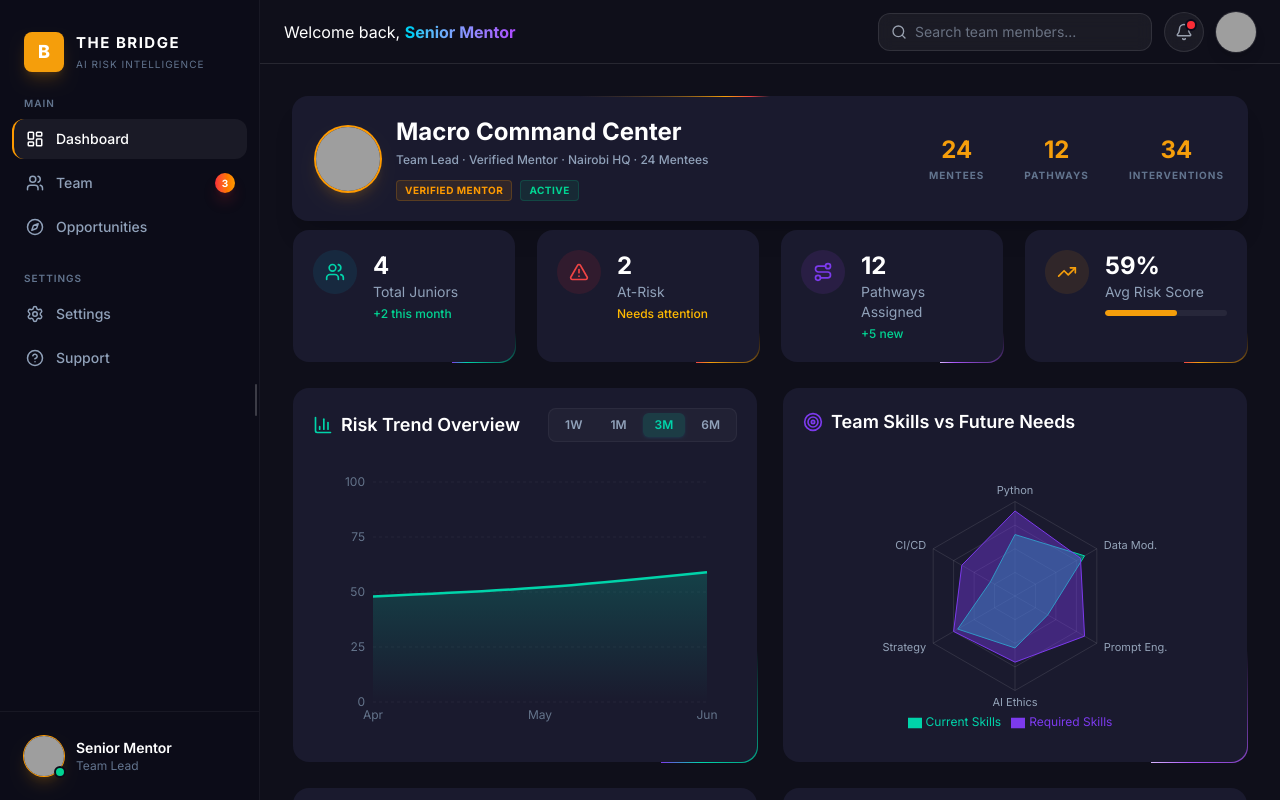
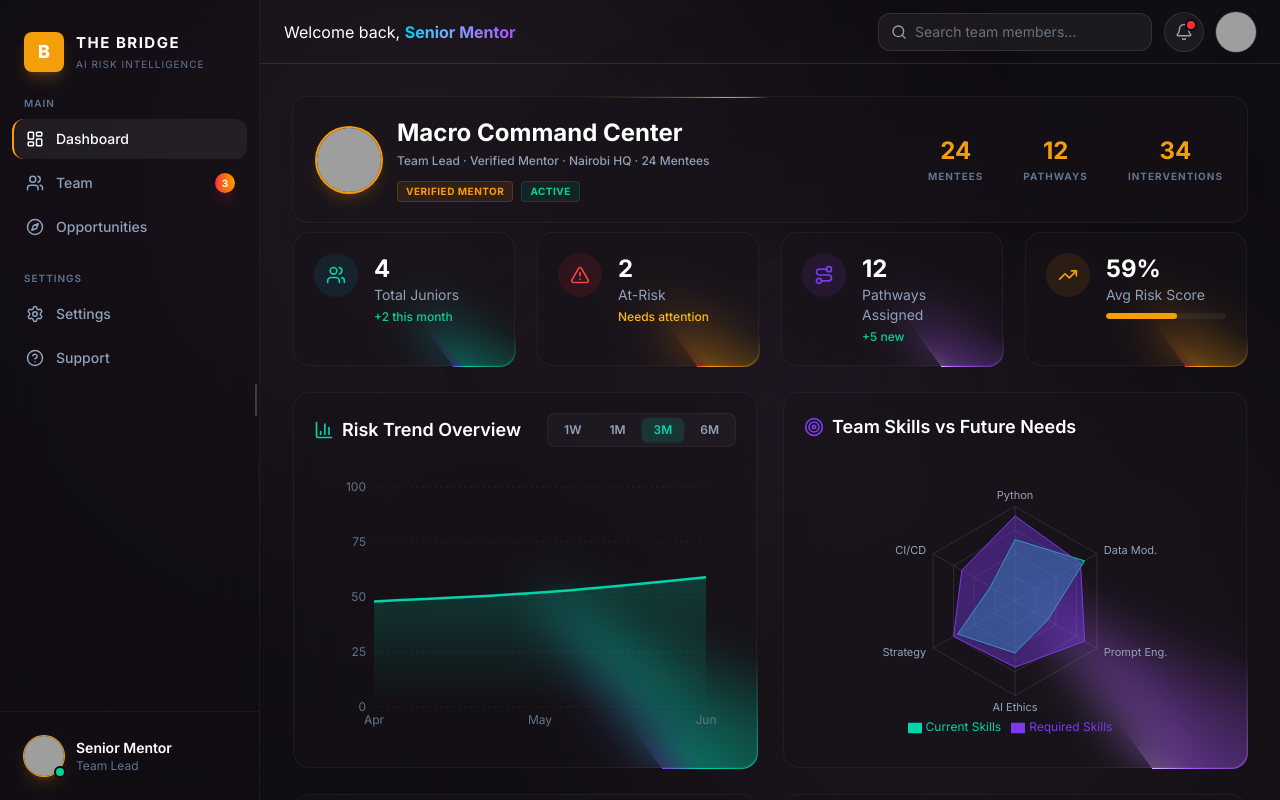
Before and after one commit to Steph-404/AI_Risk_Dashboard, a React (Vite) app: page / in a window 1280 px wide. Shown: the top 800 px of the page. Built offline with nearby package versions, Linux system fonts and the light colour scheme; grey boxes are pictures that could not be loaded.

Commit message:
style: implement flowing ambient liquid gradient background with refined mauve glassmorphism matching the inspiration aesthetic

```diff
--- a/src/App.jsx
+++ b/src/App.jsx
@@ -24,7 +24,14 @@ function App() {
   }, []);
 
   return (
-    <div className="app-layout bg-[#0F0F1A]">
+    <div className="app-layout bg-transparent relative z-0">
+      {/* Liquid Ambient Background */}
+      <div className="liquid-bg-container">
+        <div className="liquid-wave-1"></div>
+        <div className="liquid-wave-2"></div>
+        <div className="liquid-wave-3"></div>
+      </div>
+
       {/* Sidebar */}
       <Sidebar
         isOpen={sidebarOpen}
--- a/src/components/AnimatedCard.jsx
+++ b/src/components/AnimatedCard.jsx
@@ -42,7 +42,7 @@ export default function AnimatedCard({
       />
 
       {/* Card content */}
-      <div className="relative z-10 h-full rounded-2xl bg-[#1A1A2E] p-5">
+      <div className="glass-panel relative z-10 h-full rounded-2xl p-5">
         {children}
       </div>
     </motion.div>
--- a/src/components/TopBar.jsx
+++ b/src/components/TopBar.jsx
@@ -97,7 +97,7 @@ const TopBar = ({ onMenuClick, onSelectJunior }) => {
                 animate={{ opacity: 1, y: 0 }}
                 exit={{ opacity: 0, y: 5 }}
                 transition={{ duration: 0.2 }}
-                className="absolute top-full left-0 right-0 mt-2 rounded-2xl bg-[#1A1A2E]/95 backdrop-blur-xl border border-white/10 shadow-2xl overflow-hidden z-50"
+                className="absolute top-full left-0 right-0 mt-2 rounded-2xl glass-panel shadow-2xl overflow-hidden z-50"
               >
                 {searchResults.length > 0 ? (
                   <div className="max-h-[300px] overflow-y-auto custom-scrollbar p-2 space-y-1">
@@ -154,7 +154,7 @@ const TopBar = ({ onMenuClick, onSelectJunior }) => {
                 animate={{ opacity: 1, y: 0, scale: 1 }}
                 exit={{ opacity: 0, y: 10, scale: 0.95 }}
                 transition={{ duration: 0.2 }}
-                className="absolute right-0 mt-3 w-80 rounded-2xl bg-[#1A1A2E]/95 backdrop-blur-xl border border-white/10 shadow-2xl overflow-hidden z-50"
+                className="absolute top-full right-0 mt-2 w-80 sm:w-96 rounded-2xl glass-panel shadow-2xl overflow-hidden z-50 origin-top-right"
               >
                 <div className="p-4 border-b border-white/10 flex items-center justify-between bg-black/20">
                   <h3 className="font-bold text-white text-sm">Notifications</h3>
--- a/src/index.css
+++ b/src/index.css
@@ -36,7 +36,9 @@
   display: none;
   width: 260px;
   flex-shrink: 0;
-  background-color: #0c0c18;
+  background: rgba(18, 14, 20, 0.4);
+  backdrop-filter: blur(24px);
+  -webkit-backdrop-filter: blur(24px);
   border-right: 1px solid rgba(255, 255, 255, 0.05);
 }
 
@@ -443,3 +445,81 @@ body {
     transform: translateX(0);
   }
 }
+/* ========================================
+   Liquid Ambient Background (Unreal Engine Style)
+   ======================================== */
+.liquid-bg-container {
+  position: fixed;
+  inset: 0;
+  z-index: -1;
+  background-color: #110e13; /* Deep desaturated charcoal/purple base */
+  overflow: hidden;
+}
+
+/* Base ambient glow */
+.liquid-wave-1 {
+  position: absolute;
+  top: -20%;
+  left: -10%;
+  width: 70%;
+  height: 70%;
+  background: radial-gradient(circle, rgba(166, 122, 149, 0.25) 0%, transparent 60%); /* Soft mauve/pink */
+  border-radius: 50%;
+  filter: blur(140px);
+  animation: float1 25s infinite ease-in-out;
+}
+
+/* Secondary deep purple glow */
+.liquid-wave-2 {
+  position: absolute;
+  bottom: -30%;
+  right: -10%;
+  width: 80%;
+  height: 80%;
+  background: radial-gradient(circle, rgba(140, 107, 140, 0.2) 0%, transparent 65%); /* Mauve/Purple */
+  border-radius: 50%;
+  filter: blur(150px);
+  animation: float2 30s infinite ease-in-out reverse;
+}
+
+/* Center soft magenta glow */
+.liquid-wave-3 {
+  position: absolute;
+  top: 20%;
+  left: 20%;
+  width: 60%;
+  height: 60%;
+  background: radial-gradient(circle, rgba(121, 88, 128, 0.2) 0%, transparent 50%); /* Dark subtle purple */
+  border-radius: 50%;
+  filter: blur(130px);
+  animation: float3 22s infinite ease-in-out;
+}
+
+@keyframes float1 {
+  0%, 100% { transform: translate(0, 0) scale(1); }
+  33% { transform: translate(15%, 15%) scale(1.1); }
+  66% { transform: translate(-10%, 25%) scale(0.9); }
+}
+
+@keyframes float2 {
+  0%, 100% { transform: translate(0, 0) scale(1); }
+  33% { transform: translate(-20%, -15%) scale(1.1); }
+  66% { transform: translate(10%, -20%) scale(0.85); }
+}
+
+@keyframes float3 {
+  0%, 100% { transform: translate(0, 0) scale(1); }
+  33% { transform: translate(25%, -10%) scale(0.9); }
+  66% { transform: translate(-15%, 15%) scale(1.15); }
+}
+
+/* ========================================
+   Glassmorphic Enhancements
+   ======================================== */
+/* These classes ensure cards have beautiful frosted glass styling matching the inspo */
+.glass-panel {
+  background: rgba(22, 18, 25, 0.5); /* Very dark semi-transparent tint */
+  backdrop-filter: blur(24px);
+  -webkit-backdrop-filter: blur(24px);
+  border: 1px solid rgba(255, 255, 255, 0.05);
+}
--- a/src/views/MentorDashboard.jsx
+++ b/src/views/MentorDashboard.jsx
@@ -80,7 +80,7 @@ const CustomTooltip = ({ active, payload, label }) => {
   if (!active || !payload?.length) return null;
 
   return (
-    <div className="rounded-xl border border-white/10 bg-[#1A1A2E]/90 px-4 py-3 shadow-xl backdrop-blur-xl">
+    <div className="rounded-xl glass-panel px-4 py-3 shadow-xl">
       <p className="mb-1 text-xs font-semibold text-white/60">{label}</p>
       {payload.map((entry) => (
         <p key={entry.dataKey} className="text-sm" style={{ color: entry.color }}>
@@ -108,7 +108,7 @@ export default function MentorDashboard() {
       {/* ────────────────────────────────────────────────────────────
           0. Profile Overview Banner
           ──────────────────────────────────────────────────────────── */}
-      <div className="animated-border-card animated-border-card-amber relative flex flex-col gap-4 overflow-hidden bg-[#1A1A2E] px-6 py-5 shadow-xl xl:flex-row xl:items-center xl:justify-between mb-2 z-10">
+      <div className="animated-border-card animated-border-card-amber relative flex flex-col gap-4 overflow-hidden glass-panel px-6 py-5 shadow-xl xl:flex-row xl:items-center xl:justify-between mb-2 z-10">
         <div className="flex items-center gap-4 z-10 relative">
           <div className="flex h-16 w-16 shrink-0 items-center justify-center rounded-full bg-[#F59E0B]/10 overflow-hidden ring-2 ring-amber-500 shadow-lg shadow-amber-500/20">
             <img
--- a/src/views/Team.jsx
+++ b/src/views/Team.jsx
@@ -252,7 +252,7 @@ export default function Team({ onSelectJunior }) {
             {KANBAN_STAGES.map((stage) => {
               const stageJuniors = filteredJuniors.filter(j => j.stage === stage);
               return (
-                <div key={stage} className="min-w-[280px] flex-1 bg-black/20 rounded-xl border border-white/5 p-4 snap-start">
+                <div key={stage} className="min-w-[280px] flex-1 glass-panel rounded-xl border border-white/5 p-4 snap-start">
                   <div className="flex items-center justify-between mb-4">
                     <h3 className="text-sm font-bold text-slate-300 uppercase tracking-wider">{stage}</h3>
                     <span className="bg-white/10 text-white text-xs font-bold px-2 py-0.5 rounded-full">{stageJuniors.length}</span>
@@ -262,7 +262,7 @@ export default function Team({ onSelectJunior }) {
                       <div
                         key={junior.id}
                         onClick={() => onSelectJunior(junior)}
-                        className="bg-[#1A1A2E] border border-white/10 rounded-xl p-3 cursor-pointer hover:border-[#00D4AA]/50 hover:shadow-lg hover:shadow-cyan-500/10 transition-all group"
+                        className="glass-panel border border-white/10 rounded-xl p-3 cursor-pointer hover:border-[#00D4AA]/50 hover:shadow-lg hover:shadow-cyan-500/10 transition-all group"
                       >
                         <div className="flex items-center gap-3 mb-3">
                           <div className="h-8 w-8 rounded-full bg-white/5 overflow-hidden">
@@ -437,7 +437,7 @@ export default function Team({ onSelectJunior }) {
           </div>
           <div className="space-y-3">
             {upcomingMilestones.map(milestone => (
-              <div key={milestone.id} className="flex gap-4 items-start p-3 rounded-xl bg-black/20 border border-white/5">
+              <div key={milestone.id} className="flex gap-4 items-start p-3 rounded-xl glass-panel border border-white/5">
                 <div className={`shrink-0 w-12 text-center py-1 rounded bg-white/5 border ${milestone.type === 'urgent' ? 'border-amber-500/50 text-amber-400' : 'border-white/10 text-slate-400'}`}>
                   <p className="text-[10px] font-bold uppercase">{milestone.date === 'Today' ? 'TDY' : milestone.date.substring(0,3)}</p>
                 </div>
```
